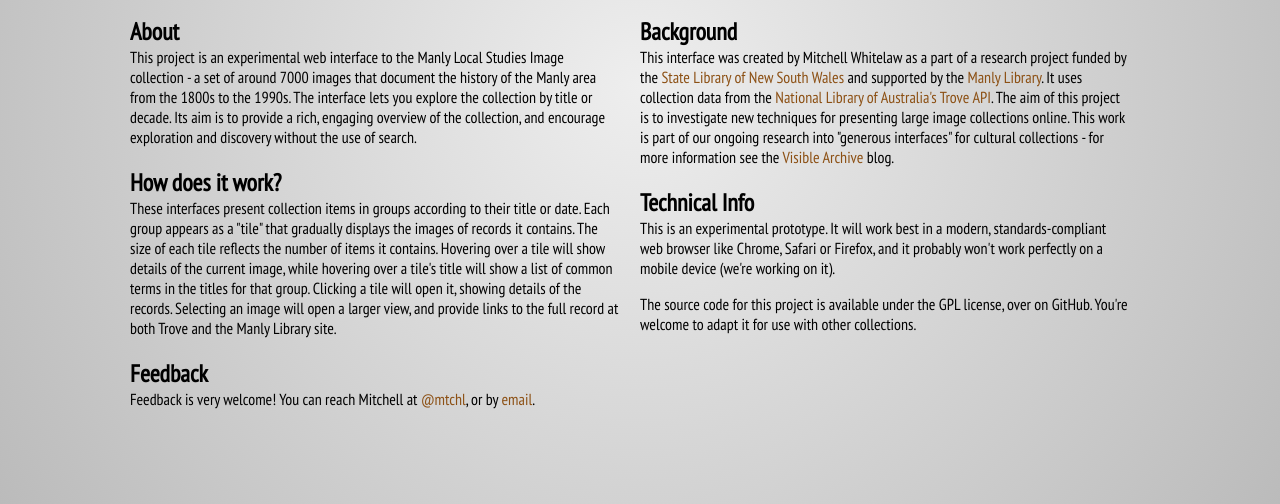
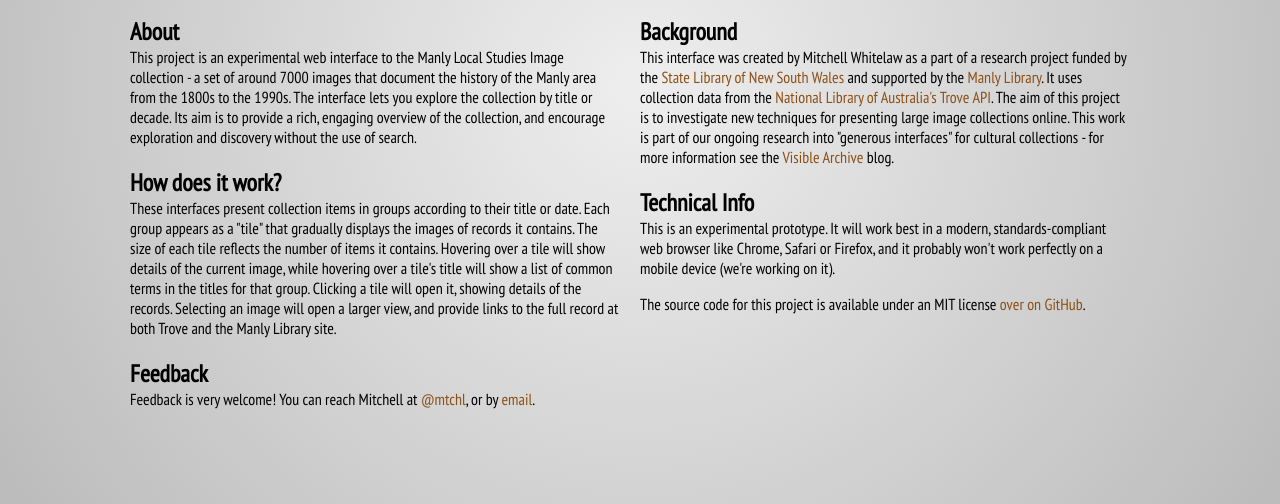
Before and after one commit to mtchl/ManlyImages, a plain HTML site: page index.html in a window 1280 px wide. Shown: the part 331-835 px from the top of the page. Drawn offline with Linux system fonts and the light colour scheme.

Commit message:
Add link to Github repo

```diff
--- a/index.html
+++ b/index.html
@@ -30,7 +30,7 @@
 
 	    <h2>Technical Info</h2>
 	    <p>This is an experimental prototype. It will work best in a modern, standards-compliant web browser like Chrome, Safari or Firefox, and it probably won't work perfectly on a mobile device (we're working on it).</p>
-	    <p>The source code for this project is available under the GPL license, over on GitHub. You're welcome to adapt it for use with other collections.</p>
+	    <p>The source code for this project is available under an MIT license <a href="https://github.com/mtchl/ManlyImages">over on GitHub</a>.</p>
 
 
 
```
